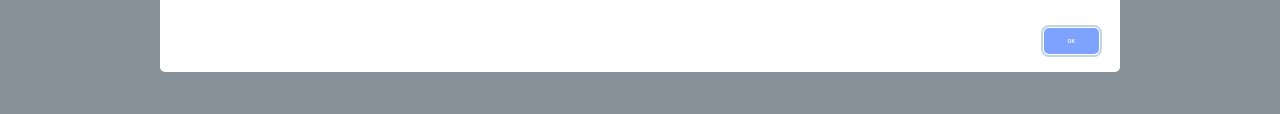
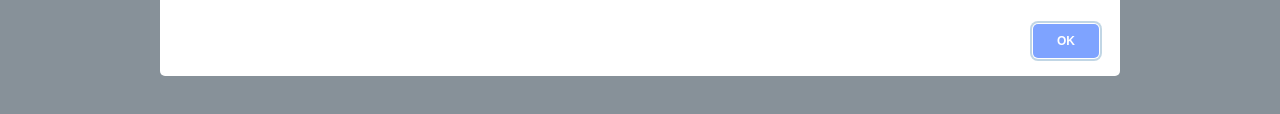
Before and after one commit to Noel-le/BUSKIT, a website: page static/st_sc.html in a window 1280 px wide. Shown: the part 405-519 px from the top of the page. Drawn offline with nearby package versions, Linux system fonts and the light colour scheme.

Commit message:
Update st_sc.html

```diff
--- a/static/st_sc.html
+++ b/static/st_sc.html
@@ -36,7 +36,7 @@
       }
       .swal-button {
         background-color: #7ea3ff;
-        font-size: 5px;
+        font-size: 12px;
         color: rgb(255, 255, 255);
       }
     </style>
```
